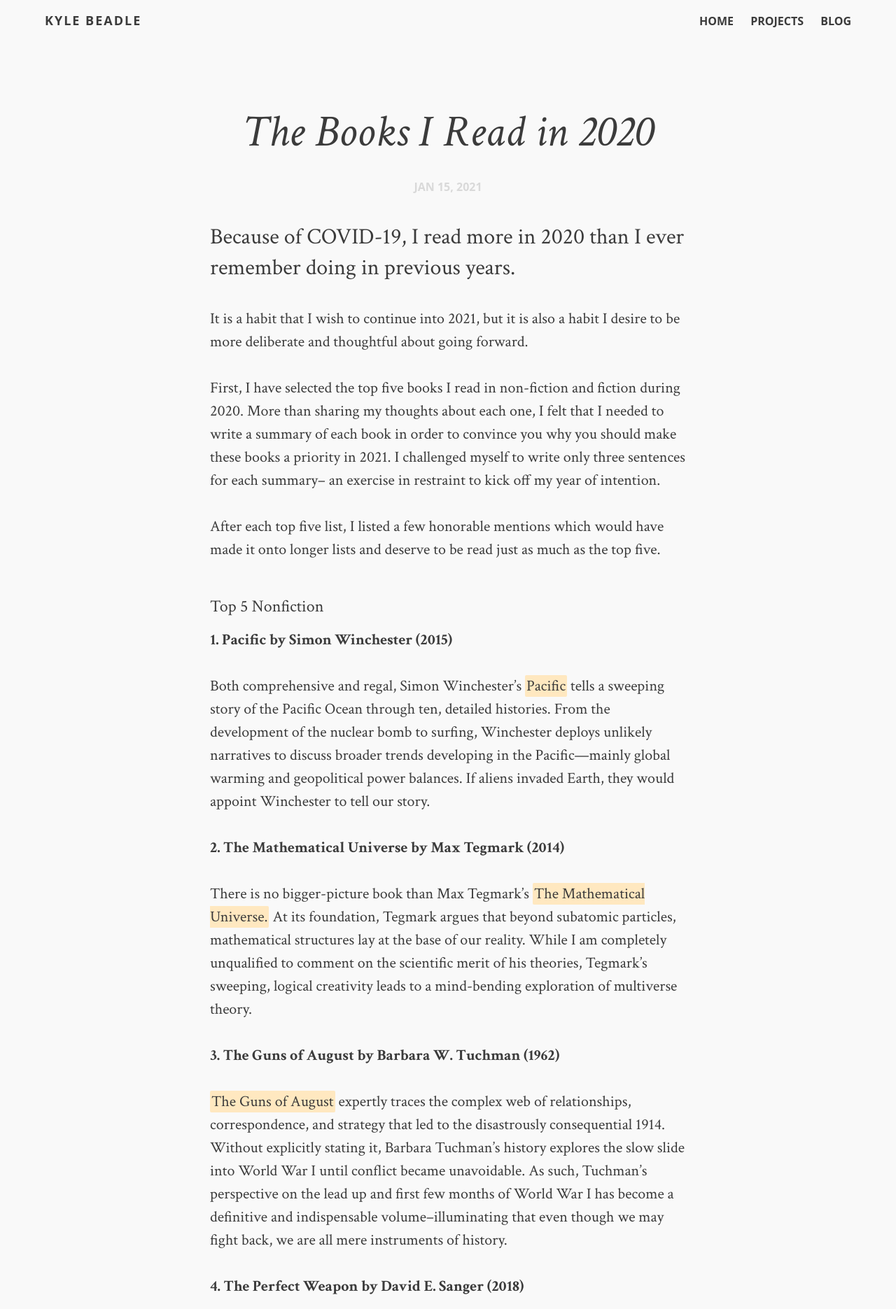
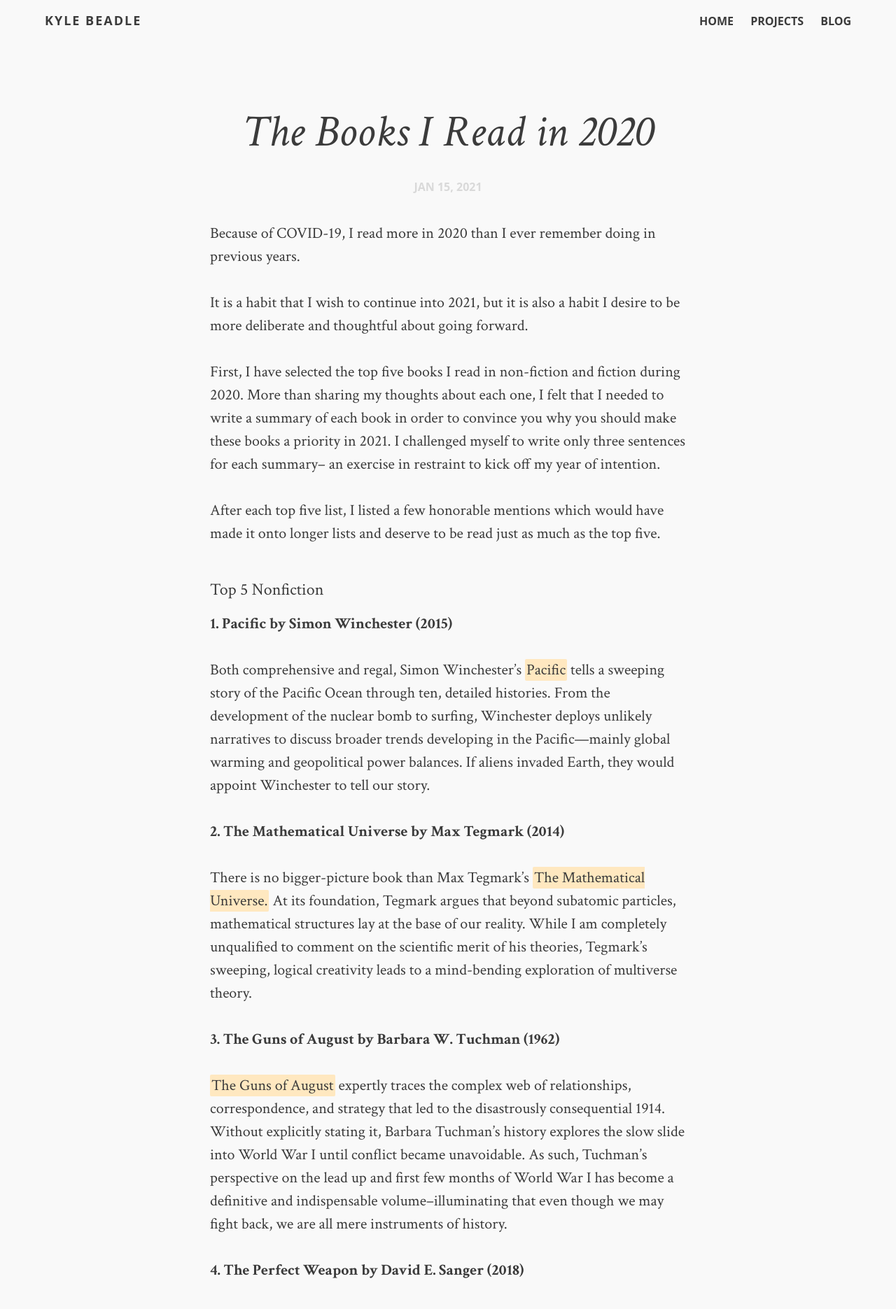
Before and after one commit to kbeadl/blog, a Jekyll site: the page built from _posts/2021-01-15-books.md, in a window 1280 px wide. Shown: the top 1871 px of the page at 70% size. Built offline with Jekyll 4.4.1, drawn with Linux system fonts in a browser that asks for light colours; comment, search, counter and statistics services are not loaded.

```diff
--- a/_posts/2021-01-15-books.md
+++ b/_posts/2021-01-15-books.md
@@ -1,10 +1,12 @@
 ---
 layout: post-no-feature
 title: "The Books I Read in 2020"
-description: "Because of COVID-19, I read more in 2020 than I ever remember doing in previous years."
+description: ""
 comments: true
 category: articles
 ---
+
+Because of COVID-19, I read more in 2020 than I ever remember doing in previous years.
 
 It is a habit that I wish to continue into 2021, but it is also a habit
 I desire to be more deliberate and thoughtful about going forward.
```
